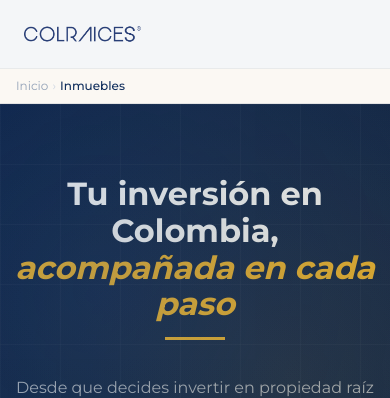
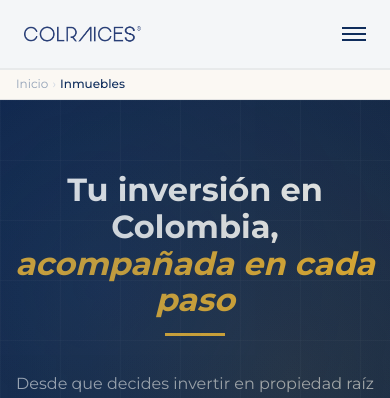
Before and after one commit to GrupoColraices/colraices, a Next.js app: page /inmuebles in a window 390 px wide. Shown: the top 398 px of the page. Built offline with nearby package versions, Linux system fonts and the light colour scheme.

Commit message:
arreglos3

```diff
--- a/app/components/layout/Breadcrumb.tsx
+++ b/app/components/layout/Breadcrumb.tsx
@@ -17,7 +17,6 @@ const routeNameMap: Record<string, string> = {
 
 export default function Breadcrumb() {
   const pathname = usePathname();
-
   const segments = pathname.split("/").filter(Boolean);
 
   const crumbs = segments.map((seg, i) => {
@@ -28,14 +27,15 @@ export default function Breadcrumb() {
   });
 
   return (
-    <section className="
+    <section
+      className="
       w-full
-      h-[36px]
-      sm:h-[40px]
       bg-[#FBF8F3]
       border-b border-[#0F2D5C]/10
-    ">
-      <div className="
+    "
+    >
+      <div
+        className="
         w-full
         max-w-[1416.15px]
         mx-auto
@@ -43,16 +43,18 @@ export default function Breadcrumb() {
         sm:px-[32px]
         md:px-[80px]
         lg:px-[156.07px]
-        h-full
+        py-[8px] sm:py-[10px]
         flex items-center
-      ">
-        <nav className="
-          flex items-center
-          text-[12px]
-          sm:text-[13px]
-          leading-none
-          whitespace-nowrap
-        ">
+      "
+      >
+        <nav
+          className="
+          flex flex-wrap items-center
+          text-[12px] sm:text-[13px]
+          leading-tight
+          gap-y-1
+        "
+        >
           <Link
             href="/"
             className="text-[#94A3B8] hover:text-[#0F2D5C] transition-colors"
@@ -61,16 +63,30 @@ export default function Breadcrumb() {
           </Link>
 
           {crumbs.map(({ href, label, isLast }) => (
-            <span key={href} className="flex items-center">
+            <span key={href} className="flex items-center max-w-full">
               <span className="mx-1 sm:mx-2 text-[#CBD5E1]">›</span>
+
               {isLast ? (
-                <span className="text-[#0F2D5C] font-medium truncate max-w-[120px] sm:max-w-none">
+                <span
+                  className="
+                  text-[#0F2D5C]
+                  font-medium
+                  truncate
+                  max-w-[140px] sm:max-w-[200px] md:max-w-none
+                "
+                >
                   {label}
                 </span>
               ) : (
                 <Link
                   href={href}
-                  className="text-[#94A3B8] hover:text-[#0F2D5C] transition-colors truncate max-w-[120px] sm:max-w-none"
+                  className="
+                  text-[#94A3B8]
+                  hover:text-[#0F2D5C]
+                  transition-colors
+                  truncate
+                  max-w-[120px] sm:max-w-[160px] md:max-w-none
+                "
                 >
                   {label}
                 </Link>
--- a/app/components/layout/Footer.tsx
+++ b/app/components/layout/Footer.tsx
@@ -6,10 +6,12 @@ import Link from "next/link";
 export default function Footer() {
   return (
     <footer className="w-full bg-[#091D3E] text-white">
-      <div className="w-full max-w-[1416.15px] mx-auto px-[156.07px] pt-[63.99px] pb-0">
+      <div className="w-full max-w-[1416.15px] mx-auto px-6 sm:px-10 lg:px-[156.07px] pt-[63.99px] pb-0">
         <div className="w-full max-w-[1104px] mx-auto">
+
           {/* TOP CONTENT */}
-          <div className="grid grid-cols-1 lg:grid-cols-[383.99px_192px_192px_192px] gap-[48px] items-start">
+          <div className="grid grid-cols-1 md:grid-cols-2 lg:grid-cols-[383.99px_192px_192px_192px] gap-10 lg:gap-[48px] items-start">
+
             {/* BRAND */}
             <div className="w-full">
               <Image
@@ -17,7 +19,7 @@ export default function Footer() {
                 alt="Colraices"
                 width={285}
                 height={40}
-                className="w-[284.61px] h-[39.99px] object-contain"
+                className="w-[220px] sm:w-[260px] lg:w-[284.61px] h-auto object-contain"
                 priority
               />
 
@@ -135,7 +137,7 @@ export default function Footer() {
                 © 2026 Colraices. Colombia y España. Todos los derechos reservados.
               </p>
 
-              <div className="flex flex-wrap items-center gap-[24px] text-[12px] leading-[18px] text-white/50">
+              <div className="flex flex-wrap items-center gap-[16px] sm:gap-[24px] text-[12px] leading-[18px] text-white/50">
                 <Link href="/privacidad" className="transition-colors duration-200 hover:text-white">
                   Política de privacidad
                 </Link>
@@ -148,6 +150,7 @@ export default function Footer() {
               </div>
             </div>
           </div>
+
         </div>
       </div>
     </footer>
--- a/app/components/layout/Navbar.tsx
+++ b/app/components/layout/Navbar.tsx
@@ -2,6 +2,7 @@
 
 import Link from "next/link";
 import { usePathname } from "next/navigation";
+import { useState } from "react";
 
 const navLinks = [
   { label: "Home", href: "/" },
@@ -14,6 +15,7 @@ const navLinks = [
 
 export default function Navbar() {
   const pathname = usePathname();
+  const [isOpen, setIsOpen] = useState(false);
 
   return (
     <header className="fixed top-0 left-0 right-0 z-50 bg-[#F4F6F8] border-b border-black/5">
@@ -29,7 +31,7 @@ export default function Navbar() {
           />
         </Link>
 
-        {/* NAV */}
+        {/* NAV DESKTOP */}
         <nav className="hidden lg:flex items-center gap-8">
           {navLinks.map((link) => {
             const isActive = pathname === link.href;
@@ -52,7 +54,6 @@ export default function Navbar() {
                 <span className="relative inline-block pb-[4px]">
                   {link.label}
 
-                  {/* 🔥 LÍNEA */}
                   <span
                     className={`
                       absolute left-0 bottom-0 h-[2px] w-full bg-[#FFC107]
@@ -72,23 +73,19 @@ export default function Navbar() {
           })}
         </nav>
 
-        {/* CTA */}
+        {/* CTA DESKTOP */}
         <Link
           href="/contacto"
           className="
             hidden lg:flex items-center justify-center
             px-6 h-[40px] rounded-full
-
             bg-[#0F2D5C] text-white
             text-[14px] font-semibold
-
             transition-all duration-300
             ease-[cubic-bezier(0.22,1,0.36,1)]
-
             hover:bg-[#0B254A]
             hover:-translate-y-[2px]
             hover:shadow-[0_3px_8px_rgba(0,0,0,0.10)]
-
             active:translate-y-0
             active:shadow-[0_2px_6px_rgba(0,0,0,0.08)]
           "
@@ -96,6 +93,61 @@ export default function Navbar() {
           Solicitar Asesoría
         </Link>
 
+        {/* BOTÓN MOBILE */}
+        <button
+          onClick={() => setIsOpen(!isOpen)}
+          className="lg:hidden flex flex-col justify-center items-center gap-[4px]"
+        >
+          <span className={`w-6 h-[2px] bg-[#0F2D5C] transition-all ${isOpen ? "rotate-45 translate-y-[6px]" : ""}`} />
+          <span className={`w-6 h-[2px] bg-[#0F2D5C] transition-all ${isOpen ? "opacity-0" : ""}`} />
+          <span className={`w-6 h-[2px] bg-[#0F2D5C] transition-all ${isOpen ? "-rotate-45 -translate-y-[6px]" : ""}`} />
+        </button>
+      </div>
+
+      {/* MENÚ MOBILE */}
+      <div
+        className={`
+          lg:hidden bg-[#F4F6F8] border-t border-black/5
+          overflow-hidden transition-all duration-300
+          ${isOpen ? "max-h-[500px] py-4" : "max-h-0"}
+        `}
+      >
+        <div className="flex flex-col px-6 gap-4">
+          {navLinks.map((link) => {
+            const isActive = pathname === link.href;
+
+            return (
+              <Link
+                key={link.href}
+                href={link.href}
+                onClick={() => setIsOpen(false)}
+                className={`
+                  text-[15px]
+                  ${isActive
+                    ? "text-[#0F2D5C] font-semibold"
+                    : "text-[#475569]"
+                  }
+                `}
+              >
+                {link.label}
+              </Link>
+            );
+          })}
+
+          {/* CTA MOBILE */}
+          <Link
+            href="/contacto"
+            onClick={() => setIsOpen(false)}
+            className="
+              mt-2 flex items-center justify-center
+              h-[42px] rounded-full
+              bg-[#0F2D5C] text-white
+              text-[14px] font-semibold
+            "
+          >
+            Solicitar Asesoría
+          </Link>
+        </div>
       </div>
     </header>
   );
--- a/app/components/layout/SiteLayout.tsx
+++ b/app/components/layout/SiteLayout.tsx
@@ -4,9 +4,20 @@ import Footer from "./Footer";
 
 export default function SiteLayout({ children }: { children: ReactNode }) {
   return (
-    <div className="min-h-screen bg-background text-foreground">
+    <div className="min-h-screen flex flex-col bg-background text-foreground">
       <Navbar />
-      <main className="pt-[69px]">{children}</main>
+
+      <main
+        className="
+        flex-1
+        pt-[69px]
+        sm:pt-[72px]
+        md:pt-[76px]
+      "
+      >
+        {children}
+      </main>
+
       <Footer />
     </div>
   );
```
